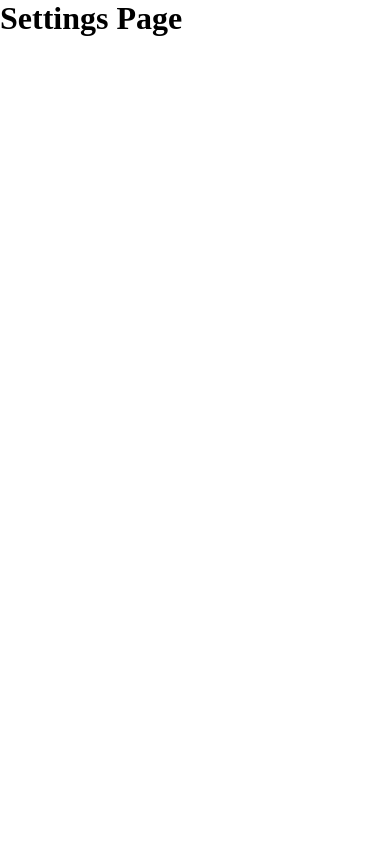
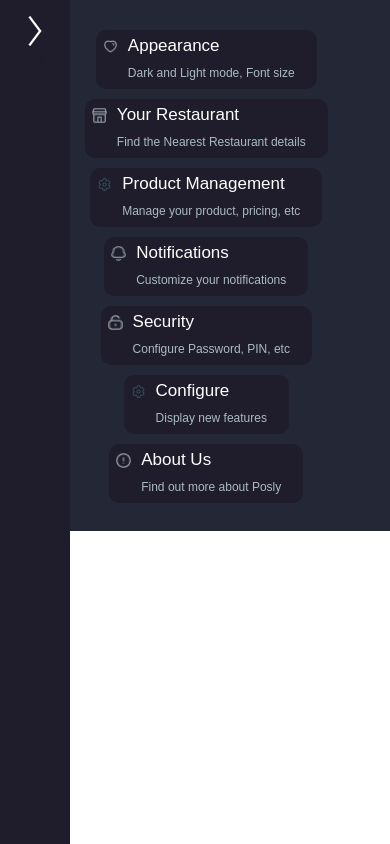
Before and after one commit to alperenustun/food-order-app, a React (Vite) app: page /settings in a window 390 px wide. Built offline with nearby package versions, Linux system fonts and the light colour scheme; no server answers; the database is empty; sample sign-in values are in the browser's storage.

Commit message:
branch is done

```diff
--- /dev/null
+++ b/src/components/SettingsSidebar/SettingsSidebar.jsx
@@ -0,0 +1,70 @@
+import "./SettingsSidebar.scss";
+
+function SettingsSidebar() {
+
+    const homeImg = "/src/assets/home.png";
+    const likeImg = "/src/assets/like.png";
+    const foImg = "/src/assets/foImg.png";
+    const notificationImg = "/src/assets/notification.png";
+    const lockImg = "/src/assets/lock.png";
+    const settingImg = "/src/assets/setting.png";
+
+    function makeActiveDiv(e) {
+        e.stopPropagation();
+
+        const targetDiv = e.target.closest('.sidebar-div');
+
+        if (targetDiv) {
+            const allDivs = document.querySelectorAll('.sidebar-div');
+            allDivs.forEach(div => {
+                div.style.backgroundColor = '#1F1D2B';
+                div.querySelector('h3').style.color = '#fff';
+            });
+
+            targetDiv.style.backgroundColor = '#EA7C6942';
+            targetDiv.querySelector('h3').style.color = '#EA7C69';
+        }
+    }
+
+    return (
+        <div className="settings-sidebar-main">
+
+            <button className="sidebar-div" onClick={makeActiveDiv} id="appearance-sidebar-id" tabIndex={0}>
+                <h3> <img src={likeImg} alt="" srcSet="" />Appearance</h3>
+                <p>Dark and Light mode, Font size</p>
+            </button>
+
+            <button className="sidebar-div" onClick={makeActiveDiv} id="restaurant-sidebar-id">
+                <h3><img src={homeImg} alt="" srcSet="" />Your Restaurant</h3>
+                <p>Find the Nearest Restaurant details</p>
+            </button>
+
+            <button className="sidebar-div" onClick={makeActiveDiv} id="product-sidebar-id">
+                <h3><img src={settingImg} alt="" srcSet="" />Product Management</h3>
+                <p>Manage your product, pricing, etc</p>
+            </button>
+
+            <button className="sidebar-div" onClick={makeActiveDiv} id="notifications-sidebar-id">
+                <h3><img src={notificationImg} alt="" srcSet="" />Notifications</h3>
+                <p>Customize your notifications</p>
+            </button>
+
+            <button className="sidebar-div" onClick={makeActiveDiv} id="security-sidebar-id">
+                <h3><img src={lockImg} alt="" srcSet="" />Security</h3>
+                <p>Configure Password, PIN, etc</p>
+            </button>
+
+            <button className="sidebar-div" onClick={makeActiveDiv} id="configure-sidebar-id">
+                <h3><img src={settingImg} alt="" srcSet="" />Configure</h3>
+                <p>Display new features</p>
+            </button>
+
+            <button className="sidebar-div" onClick={makeActiveDiv} id="about-us-sidebar-id">
+                <h3><img src={foImg} alt="" srcSet="" />About Us</h3>
+                <p>Find out more about Posly</p>
+            </button>
+        </div>
+    );
+};
+
+export default SettingsSidebar;
--- /dev/null
+++ b/src/components/SettingsSidebar/SettingsSidebar.scss
@@ -0,0 +1,124 @@
+@use "../../styles/abstracts/variables" as *;
+
+.settings-sidebar-main {
+    display: flex;
+    flex-direction: column;
+    background: none;
+    color: $font-color-white;
+    margin: 30px 0px 0px 130px;
+    width: 20%;
+
+    .sidebar-div {
+        display: flex;
+        background-color: $dashboard-divs;
+        flex-direction: column;
+        justify-content: center;
+        padding: 40px 0px 38px 20px;
+        border: none;
+        gap: 10px;
+        cursor: pointer;
+        transition: all 0.3s ease-in-out;
+
+        p {
+            padding-left: 25px;
+            color: $font-color-light;
+            font-size: 12px;
+            font-weight: 400;
+            line-height: 16.8px;
+            text-align: left;
+            padding-left: 25px;
+            padding-right: 15px;
+        }
+
+        h3 {
+            display: flex;
+            justify-content: flex-start;
+            font-size: 18px;
+            font-weight: 500;
+            line-height: 18.2px;
+            text-align: left;
+            padding-right: 15px;
+            color: $font-color-white;
+
+            img {
+                width: 15px;
+                height: 15px;
+                margin-right: 10px;
+                position: relative;
+                top: 2px;
+            }
+        }
+    }
+
+    #appearance-sidebar-id {
+        border-top-left-radius: 20px;
+        border-top-right-radius: 20px;
+    }
+
+    #about-us-sidebar-id {
+        border-bottom-left-radius: 20px;
+        border-bottom-right-radius: 20px;
+    }
+}
+
+@media screen and (max-width: 1250px) {
+    .settings-sidebar-main {
+        #appearance-sidebar-id {
+            border-top-left-radius: 00px;
+            border-top-right-radius: 00px;
+        }
+
+        #about-us-sidebar-id {
+            border-bottom-left-radius: 0px;
+            border-bottom-right-radius: 0px;
+        }
+
+        .sidebar-div {
+            padding: 30px 0 30px 10px;
+
+            h3 {
+                font-size: 17px;
+
+            }
+
+            p {
+                font-size: 12px;
+            }
+        }
+    }
+}
+
+@media screen and (max-width: 900px) {
+    .settings-sidebar-main {
+        margin-left: 60px;
+        display: flex;
+        justify-content: center;
+        flex-wrap: wrap;
+        flex-direction: row;
+        margin-right: 20px;
+        gap: 10px;
+        width: 90%;
+
+        #about-us-sidebar-id {
+            border-bottom-left-radius: 10px;
+            border-bottom-right-radius: 10px;
+        }
+
+        #appearance-sidebar-id {
+            border-top-left-radius: 10px;
+            border-top-right-radius: 10px;
+        }
+
+        .sidebar-div {
+            padding: 7px 7px 7px 7px;
+            border-radius: 10px;
+        }
+    }
+}
+
+@media screen and (max-width: 900px) {
+    .settings-sidebar-main {
+
+        width: 75%;
+    }
+}
--- a/src/pages/HomePage/HomePage.jsx
+++ b/src/pages/HomePage/HomePage.jsx
@@ -1,16 +1,13 @@
 import Sidebar from "@/components/Sidebar/Sidebar";
 import "./HomePage.scss";
 import { useAuth } from "../../components/AuthProvider";
-
-import SettingsSidebar from "../SettingsSidebar/SettingsSidebar";
 
 function HomePage() {
   const auth = useAuth(); // auth'u const {fireStoreUser} = useAuth() şeklinde alırsanız user bilgilerine ulaşabilirsiniz
   return (
     <div>
-      {/* <Sidebar /> */}
+      <Sidebar />
       <div className="mainRoot">
-        <SettingsSidebar />
       </div>
     </div>
   );
--- a/src/pages/SettingsPage/SettingsPage.jsx
+++ b/src/pages/SettingsPage/SettingsPage.jsx
@@ -1,9 +1,15 @@
-import "./SettingsPage.scss";
+import "../SettingsPage/SettingsPage.scss";
+import SettingsSidebar from "../../components/SettingsSidebar/SettingsSidebar";
+import Sidebar from "@/components/Sidebar/Sidebar";
 
 function SettingsPage() {
+
   return (
     <main className="settings-page">
-      <h1>Settings Page</h1>
+      <Sidebar />
+      <div className="set-product-div">
+        <SettingsSidebar />
+      </div>
     </main>
   );
 }
--- a/src/pages/SettingsPage/SettingsPage.scss
+++ b/src/pages/SettingsPage/SettingsPage.scss
@@ -0,0 +1,34 @@
+@use "../../styles/abstracts/variables" as *;
+
+.settings-page {
+    display: flex;
+    flex-direction: row;
+    color: $font-color-white;
+    background-color: $primary-bg;
+    font-family: "Barlow", sans-serif;
+
+    .set-product-div {
+        display: flex;
+        flex-direction: row;
+        padding-bottom: 28px;
+        width: 100%;
+    }
+}
+
+@media screen and (max-width: 900px) {
+    .settings-page {
+        display: flex;
+        flex-direction: column;
+        flex-wrap: wrap;
+
+        .set-product-div {
+            display: flex;
+            flex-direction: column;
+
+            h3 {
+                font-size: 11px;
+                padding: 0px;
+            }
+        }
+    }
+}
--- a/src/styles/abstracts/_variables.scss
+++ b/src/styles/abstracts/_variables.scss
@@ -1,15 +1,24 @@
-$primary-bg: #393C49;
+$primary-bg: #242836; //bir
 $secondary-bg: #1F1D2B;
+
+//bu ikisi sıkıntı
+$primary-font-color: #1F1D2B;
+$font-color: #ABBBC2;
+//bu ikisi sıkıntı üstteki
+
 $accent-color: #EA7C69;
-$primary-font-color: #fff;
+$font-color-white: #ffffff;
+$font-color-light: #ABBBC2;
+$orange-color: #ff8e42;
+$black-color: #000000;
+$border-color: #393C49;
+
+$completed-color: #6BE2BE3D;
+$preparing-color: #9290FE33;
+$pending-color: #FFB57233;
+
+$dashboard-divs: #1F1D2B;
 
 $button-shadow: 0 8px 24px #eb7d6a32, 0 0 8px #EA7C69;
 
-$linear-color: linear-gradient(
-  to bottom right,
-  rgba(186, 186, 251, 1),
-  rgba(237, 145, 167, 1),
-  rgba(241, 169, 96, 1)
-);
-
-$primary-font: "Outfit", sans-serif;
+$primary-font: "Barlow", sans-serif;
```
